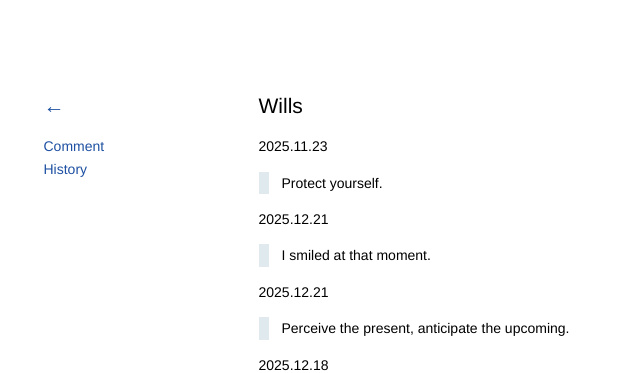
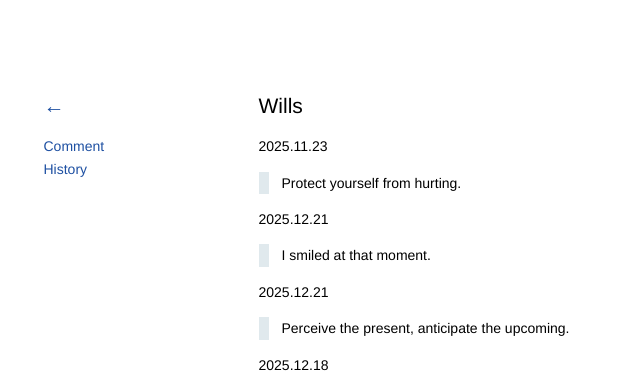
Before and after one commit to kidlj/awei, a Jekyll site: the page built from _wiki/wills.md, in a window 1280 px wide and 900 px high. Shown: the top 373 px of the window, without its empty margins (89-729 px from the left). Built offline with Jekyll 4.4.1, drawn with Linux system fonts in a browser that asks for light colours.

Commit message:
update wills

```diff
--- a/_wiki/wills.md
+++ b/_wiki/wills.md
@@ -4,7 +4,7 @@ title: Wills
 
 2025.11.23
 
-> Protect yourself.
+> Protect yourself from hurting.
 
 2025.12.21
 
```
